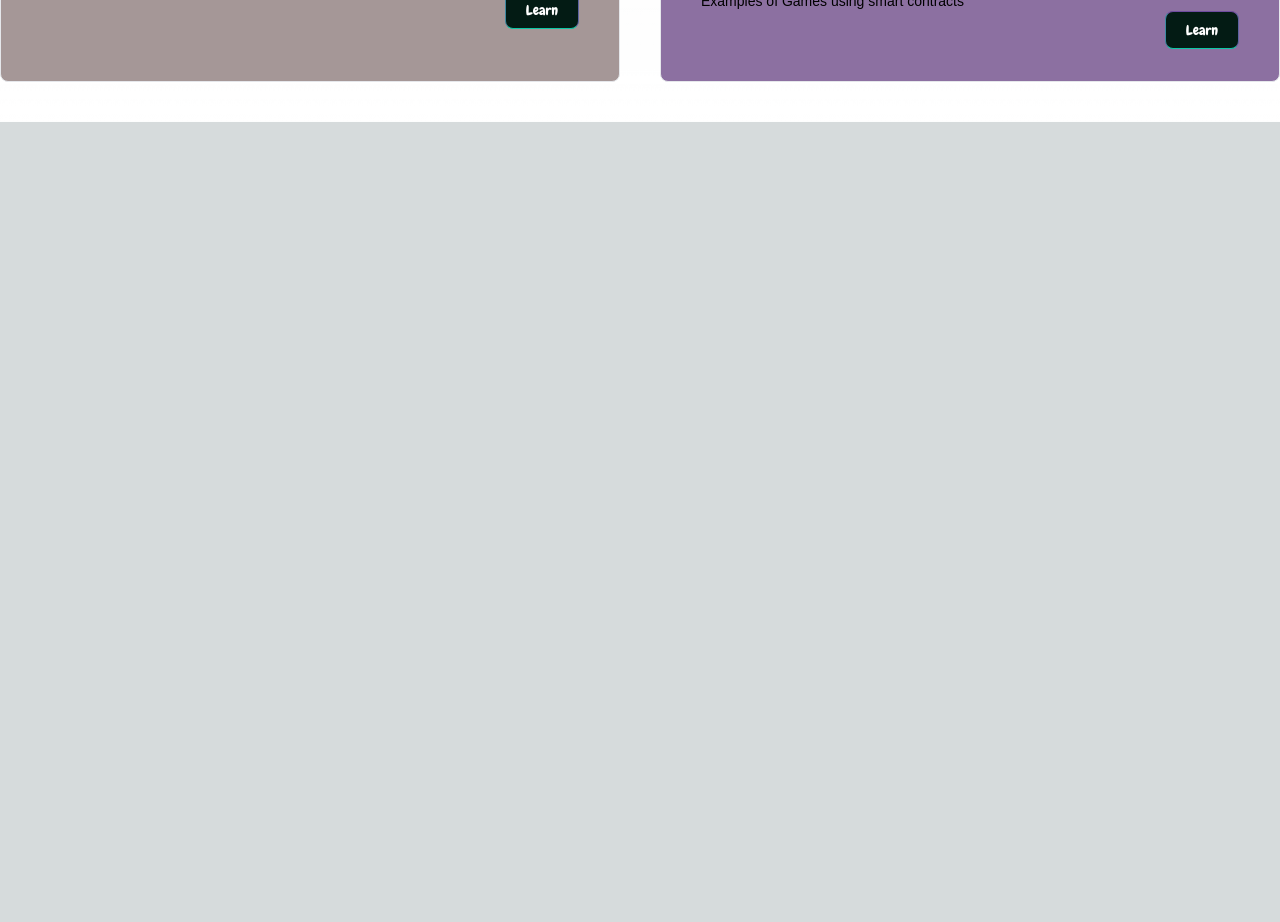
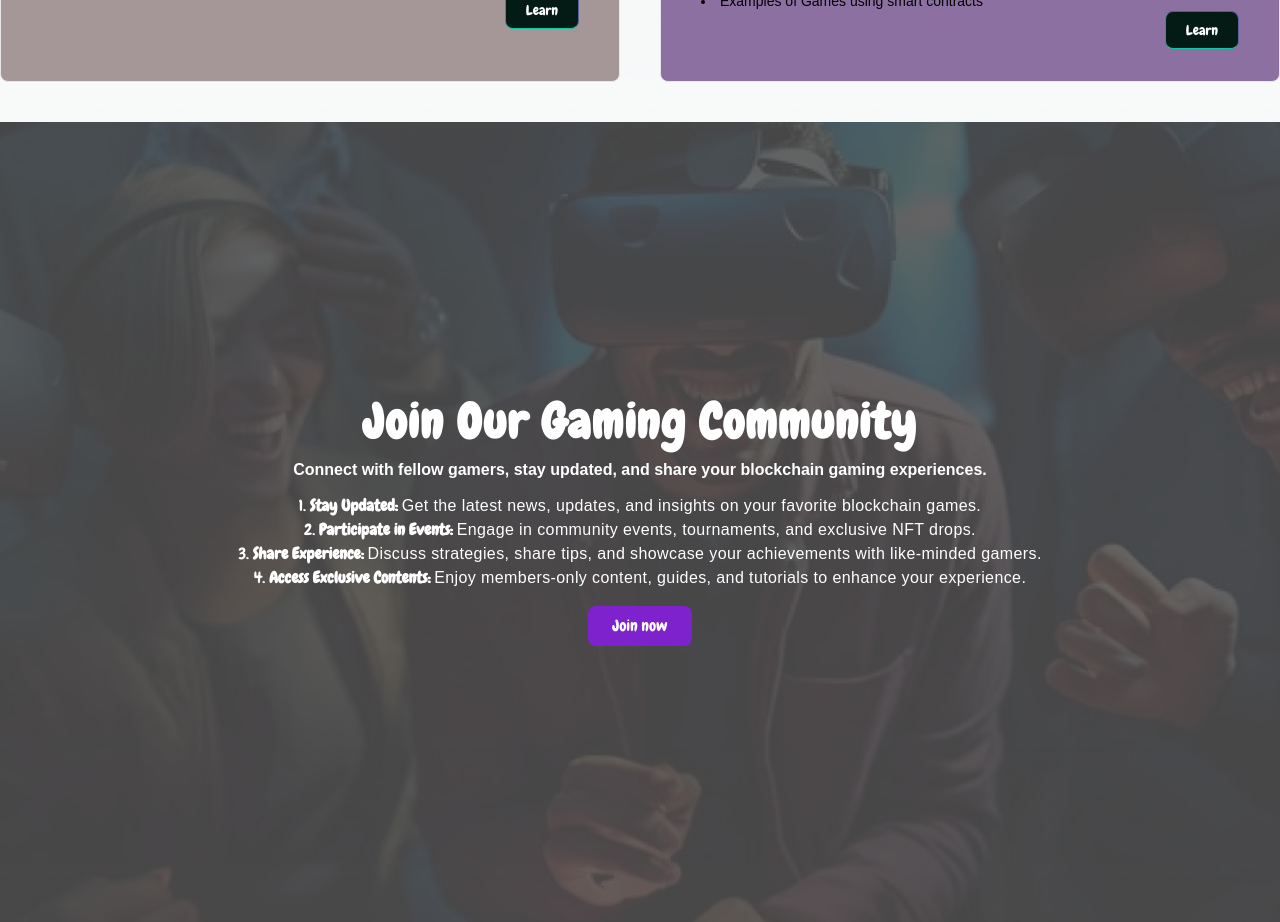
Before and after one commit to Saber1Y/Blockblaze, a Next.js app: page / in a window 1280 px wide. Shown: the part 3740-4662 px from the top of the page. Before the commit the page ends 3862 px from the top, so only its background shows below. Built offline with nearby package versions, Linux system fonts and the light colour scheme.

Commit message:
UPDATE: COMMUNITY.JS

```diff
--- /dev/null
+++ b/src/app/Community.js
@@ -0,0 +1,33 @@
+import React from 'react';
+import Button from '@/components/Button';
+
+const Community = () => {
+    return (
+        <section className="relative text-center bg-people bg-center bg-cover bg-no-repeat min-h-screen flex flex-col items-center justify-center p-4">
+            <div className="absolute inset-0 bg-black opacity-60 z-0"></div>
+            <div className="relative z-10">
+                <h1 className="text-5xl tracking-wide font-bold text-white">Join Our Gaming Community</h1>
+                <p className="font-raleway my-3 font-semibold text-white">Connect with fellow gamers, stay updated, and share your blockchain gaming experiences.</p>
+                <ol className="list-decimal list-inside text-white">
+                    <li>
+                        <b>Stay Updated:</b> <span className="font-raleway tracking-wide">Get the latest news, updates, and insights on your favorite blockchain games.</span>
+                    </li>
+                    <li>
+                        <b>Participate in Events:</b> <span className="font-raleway tracking-wide">Engage in community events, tournaments, and exclusive NFT drops.</span>
+                    </li>
+                    <li>
+                        <b>Share Experience:</b> <span className="font-raleway tracking-wide">Discuss strategies, share tips, and showcase your achievements with like-minded gamers.</span>
+                    </li>
+                    <li>
+                        <b>Access Exclusive Contents:</b> <span className="font-raleway tracking-wide">Enjoy members-only content, guides, and tutorials to enhance your experience.</span>
+                    </li>
+                </ol>
+                <button className="border-none rounded-lg bg-purple-700 text-white px-6 py-2 mt-4">
+                    Join now
+                </button>
+            </div>
+        </section>
+    );
+};
+
+export default Community;
--- a/src/app/index.js
+++ b/src/app/index.js
@@ -4,6 +4,7 @@ import About from './About';
 import Featured from './Featured';
 import Games from './Games';
 import Unlock from './Unlock';
+import Community from './Community';
 
 
 
@@ -16,4 +17,5 @@ export {
     Featured,
     Games,
     Unlock,
+    Community,
 }
--- a/src/app/page.js
+++ b/src/app/page.js
@@ -1,5 +1,5 @@
 import React from 'react'
-import { Hero, About, Featured, Games, Unlock } from './index'
+import { Hero, About, Featured, Games, Unlock, Community } from './index'
 
 
 const page = () => {
@@ -10,6 +10,7 @@ const page = () => {
       <Featured />
       <Games />
       <Unlock />
+      <Community />
     </>
   )
 }
--- a/src/components/Segment.jsx
+++ b/src/components/Segment.jsx
@@ -3,12 +3,15 @@ import Button from "./Button";
 
 const Segment = ({ number, header, details, bgColor }) => {
   return (
-    <section className="flex flex-col  border rounded-lg  px-10 py-8 " style={{ backgroundColor: bgColor }}>
+    <section
+      className="flex flex-col  border rounded-lg  px-10 py-8"
+      style={{ backgroundColor: bgColor }}
+    >
       <span className=" text-4xl">{number}</span>
       <div className="flex w-full">
         <h3 className="text-3xl pr-5">{header}</h3>
       </div>
-      <ul className="mt-3 font-raleway text-sm">
+      <ul className="mt-3 font-raleway text-sm list-disc list-inside">
         {details.map((detail, index) => (
           <li key={index}>{detail}</li>
         ))}
--- a/tailwind.config.js
+++ b/tailwind.config.js
@@ -17,6 +17,7 @@ module.exports = {
       backgroundImage: {
         'hero': "url('/images/hero.png')",
         'assasins': "url('/images/assasins.png')",
+        'people': "url('/images/people.png')",
         'gradient-custom': 'linear-gradient(to right, #0C6F56, #391F65)',
       },
       colors: {
```
Also changed, not shown: public/images/people.png (added).
